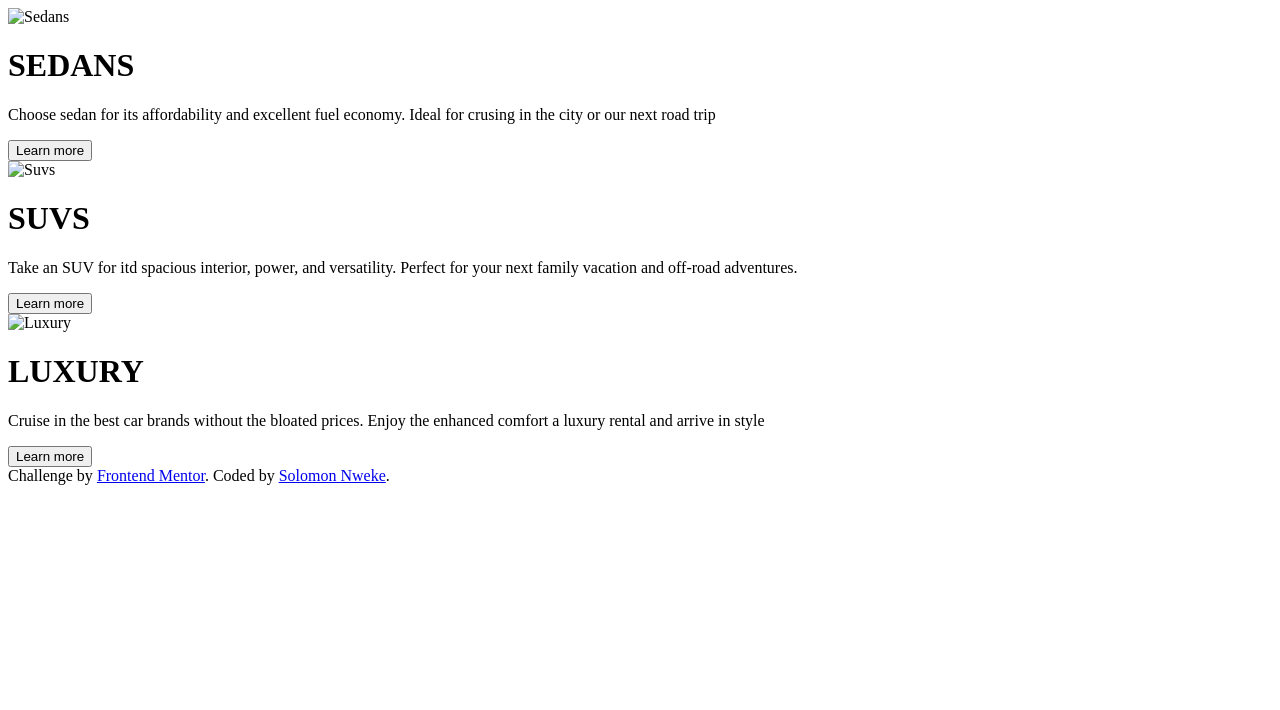
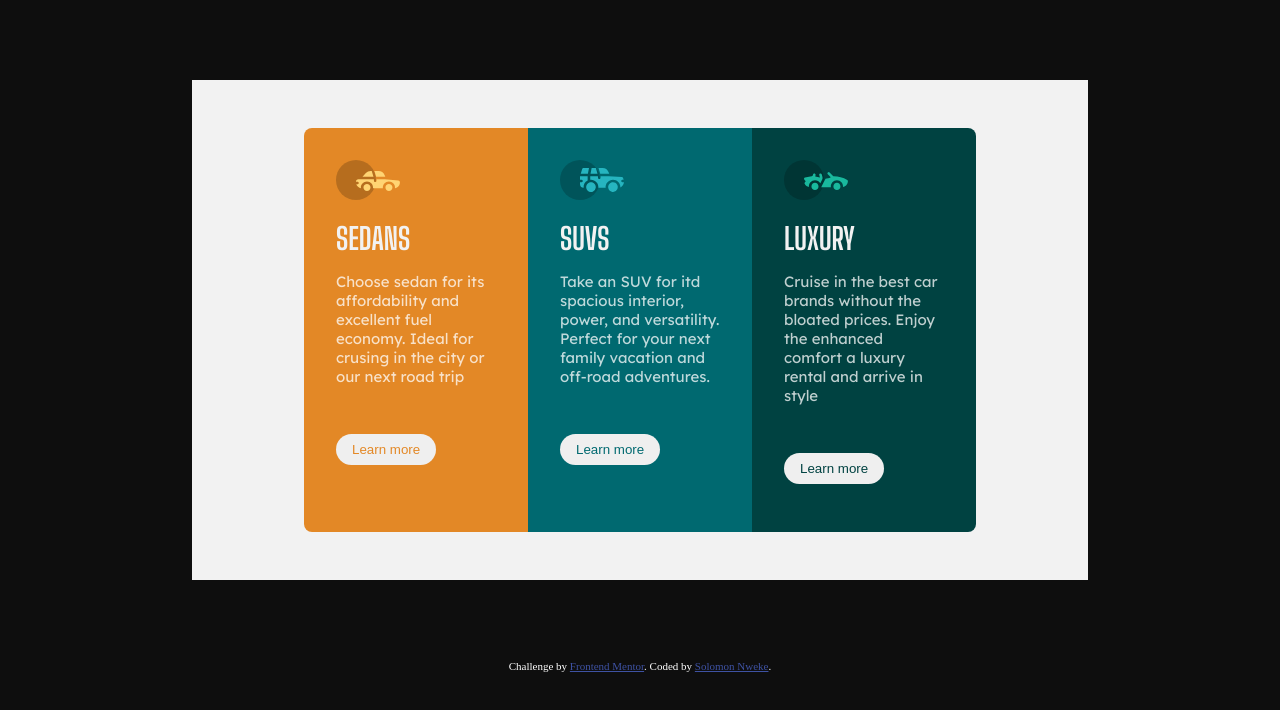
Before and after one commit to Solomonuche/3-column-preview-card-component, a plain HTML site: page index.html in a window 1280 px wide. Drawn offline with Linux system fonts and the light colour scheme; the site is published under a folder, as on GitHub Pages, so addresses that start at the root find nothing.

Commit message:
made changes to html

```diff
--- a/index.html
+++ b/index.html
@@ -5,7 +5,7 @@
   <meta name="viewport" content="width=device-width, initial-scale=1.0"> <!-- displays site properly based on user's device -->
 
   <link rel="icon" type="image/png" sizes="32x32" href="./images/favicon-32x32.png">
-  <link rel="stylesheet" href="/css/style.css">
+  <link rel="stylesheet" href="./css/style.css">
   <title>Frontend Mentor | 3-column preview card component</title>
 
 </head>
@@ -13,19 +13,19 @@
 
   <div class="wrapper">
     <div class="sedans">
-        <img src="/images/icon-sedans.svg" alt="Sedans" class="sedanimg">
+        <img src="./images/icon-sedans.svg" alt="Sedans" class="sedanimg">
         <h1>SEDANS</h1>
         <p>Choose sedan for its affordability and excellent fuel economy. Ideal for crusing in the city or our next road trip</p>
         <button>Learn more</button>
     </div>
     <div class="suvs">
-        <img src="/images/icon-suvs.svg" alt="Suvs" class="suvimg">
+        <img src="./images/icon-suvs.svg" alt="Suvs" class="suvimg">
         <h1>SUVS</h1>
         <p>Take an SUV for itd spacious interior, power, and versatility. Perfect for your next family vacation and off-road adventures.</p>
         <button>Learn more</button>
     </div>
     <div class="luxury">
-        <img src="/images/icon-luxury.svg" alt="Luxury" class="luxuryimg">
+        <img src="./images/icon-luxury.svg" alt="Luxury" class="luxuryimg">
         <h1>LUXURY</h1>
         <p>Cruise in the best car brands without the bloated prices. Enjoy the enhanced comfort a luxury rental and arrive in style</p>
         <button>Learn more</button>
```
Also changed, not shown: 1 other file.
